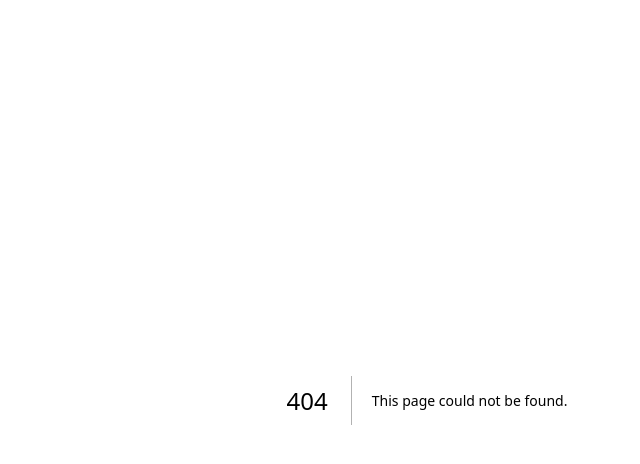
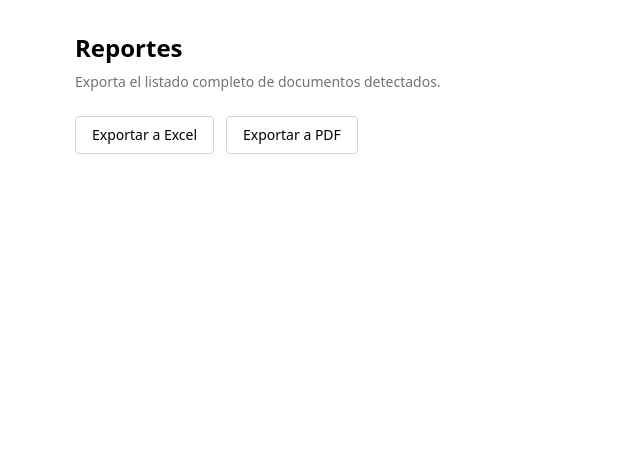
Before and after one commit to espacioacademico/novedades_contables, a Next.js app: page /reportes in a window 1280 px wide. Before the commit this address had no page. Shown: the top 464 px of the page, without its empty margins (213-853 px from the left). Built offline with nearby package versions, Linux system fonts and the light colour scheme.

Commit message:
Create ReportesPage for document export options
This page allows users to export a complete list of detected documents in Excel or PDF format.

```diff
--- /dev/null
+++ b/src/app/(dashboard)/reportes/page.tsx
@@ -0,0 +1,18 @@
+export default function ReportesPage() {
+  return (
+    <main className="mx-auto max-w-3xl p-8">
+      <h1 className="text-2xl font-semibold">Reportes</h1>
+      <p className="mt-2 text-sm text-neutral-500">
+        Exporta el listado completo de documentos detectados.
+      </p>
+      <div className="mt-6 flex gap-3">
+        <a href="/api/exportar/excel" className="rounded border border-neutral-300 px-4 py-2 text-sm">
+          Exportar a Excel
+        </a>
+        <a href="/api/exportar/pdf" className="rounded border border-neutral-300 px-4 py-2 text-sm">
+          Exportar a PDF
+        </a>
+      </div>
+    </main>
+  );
+}
```
